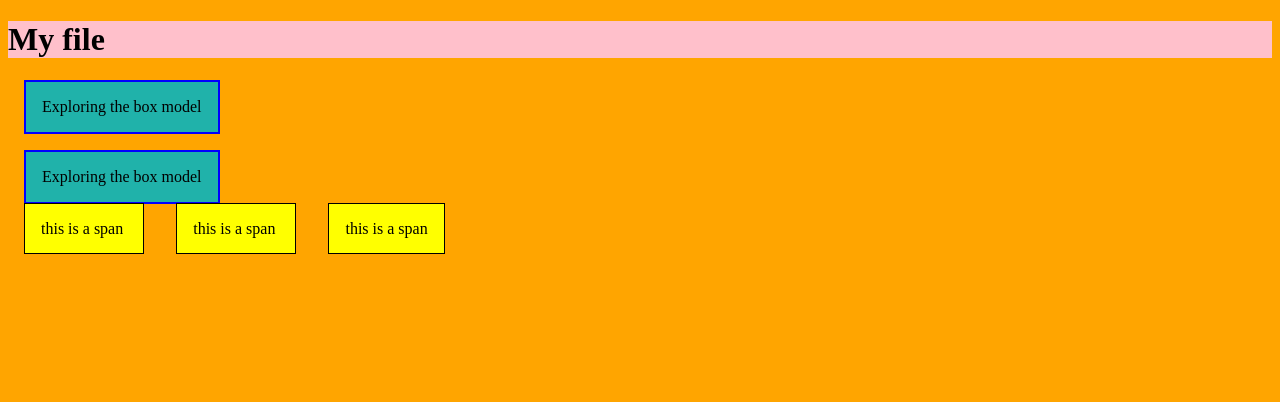
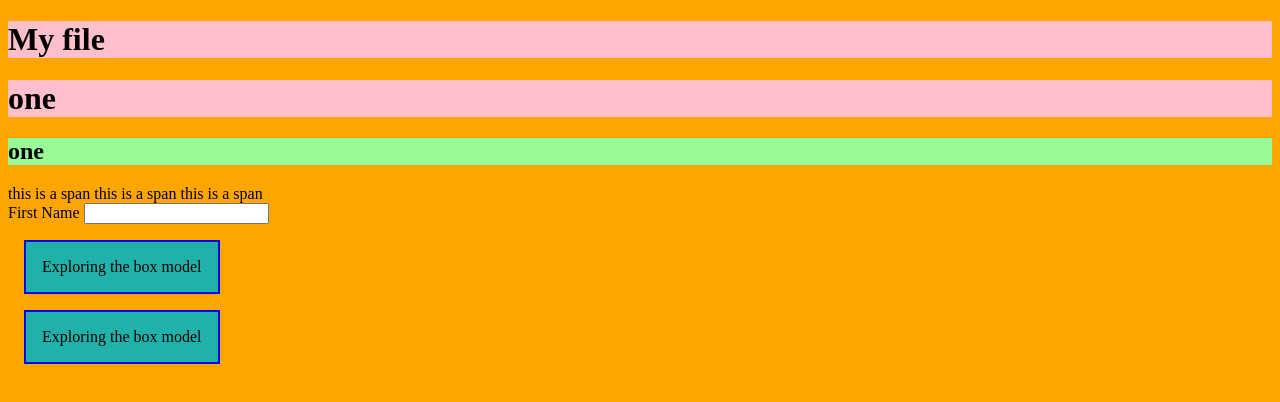
Before and after one commit to marymagala/UJ-LAYOUT-WORKSHOP-, a plain HTML site: page responsive.html in a window 1280 px wide. Drawn offline with Linux system fonts and the light colour scheme.

Commit message:
initial commit

```diff
--- a/responsive.html
+++ b/responsive.html
@@ -9,6 +9,10 @@
     <style>
         h1{
             background-color: pink;
+        }
+
+        h2{
+            background-color: palegreen;
         }
         body{
             background-color: blue;
@@ -32,12 +36,12 @@ padding: 1em;
 margin: 1em;
 
 }
-span{
+/*span{
 border: 1px solid;
 background: yellow;
 padding: 1em;
 margin: 1em;
-}
+}*/
 
 
 
@@ -49,18 +53,25 @@ margin: 1em;
 </head>
 <body>
   <h1>My file</h1>
+<h1>one</h1>
+<h2>one</h2>
 
-  <div class="box">
+
+    <span> this is a span </span>
+    <span> this is a span </span>
+    <span> this is a span </span>
+
+    <div class "Input">
+       <labe for="FirstName"> First Name</labe>
+       <input type="text" name="firstName">
+ </div>
+
+ <div class="box">
     Exploring the box model
     </div>
 
     <div class="box">
     Exploring the box model
     </div>
-    <span> this is a span </span>
-    <span> this is a span </span>
-    <span> this is a span </span>
-
-
   </body>
 </html>
```
